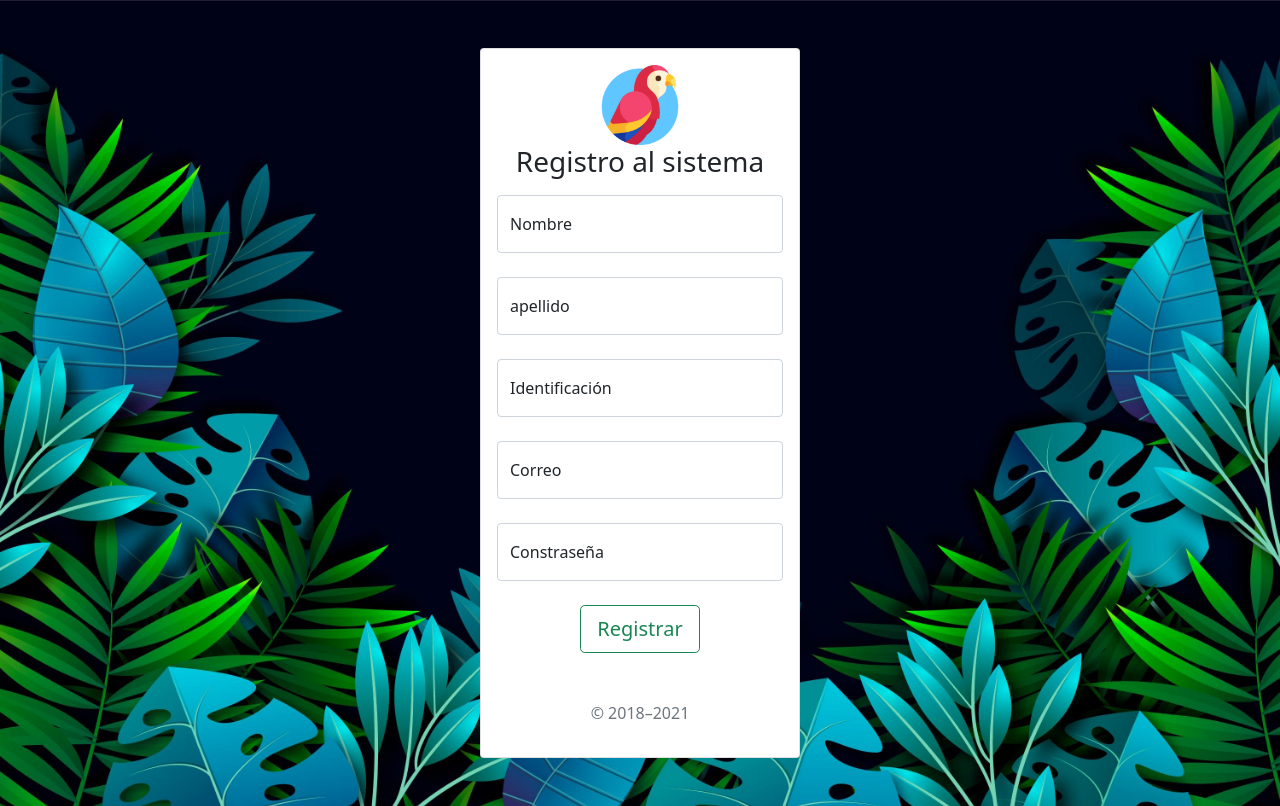
After one commit to lvegadi/sabumafu, a Django app: page /ingreso/registro/ in a window 1280 px wide. The commit adds this page. Run offline with Django 3.2, Linux system fonts and the light colour scheme; some libraries are stand-ins or nearby versions.

Commit message:
arreglos login-signup

```diff
--- a/templates/home.html
+++ b/templates/home.html
@@ -76,8 +76,8 @@
         </form>
 
         <div class="text-end">
-          <button type="button" class="btn btn-outline-light me-2">Login</button>
-          <button type="button" class="btn btn-warning">Sign-up</button>
+          <a href="/ingreso/" role="button" class="btn btn-outline-light me-2">Ingreso</a>
+          <a href=""  role="button" class="btn btn-success">Registro</a>
         </div>
       </div>
     </div>
--- /dev/null
+++ b/templates/ingreso/registro.html
@@ -0,0 +1,70 @@
+{% load static %}
+<!DOCTYPE html>
+<html>
+
+<head>
+    <!-- META -->
+    <meta charse="UTF-8">
+    <meta name="viewport" content="width=device-width, initial-scale=1.0">
+    <link rel="shortcut icon" href='{% static "images/logo.ico" %}' />
+
+    <!-- Bootstrap CSS -->
+
+    <link rel="stylesheet" href='{% static "css/bootstrap.min.css" %}'>
+    <link href='{% static "css/login.css" %}' rel="stylesheet">
+    <title>{% block title %} {{ title }} {% endblock %}</title>
+
+</head>
+<!-- Custom styles for this template -->
+<link href="signin.css" rel="stylesheet">
+</head>
+
+<body class="text-center">
+    <div class="card w-25 my-5 mx-auto ">
+        <div class="card-body">
+            <form id="reg_form" method="post" name="reg_form">
+                {% csrf_token %}
+                <img src='{% static "images/logo.ico" %}' alt="ico" width="80" height="80">
+                <h1 class="h3 mb-3 fw-normal">Registro al sistema</h1>
+                <div class="form-floating">
+                    <input type="text" class="form-control" id="reg_name" name="reg_name" placeholder="Nombre">
+                    <label for="reg_name">Nombre</label>
+                </div>
+                <br>
+                <div class="form-floating">
+                    <input type="text" class="form-control" id="reg_lastname" name="reg_lastname" placeholder="Apellido">
+                    <label for="reg_lastname">apellido</label>
+                </div>
+                <br>
+                <div class="form-floating">
+                    <input type="text" class="form-control" id="reg_id" name="reg_id" placeholder="Identificación">
+                    <label for="reg_id">Identificación</label>
+                </div>
+                <br>
+                <div class="form-floating">
+                    <input type="email" class="form-control" id="reg_email" name="reg_email" placeholder="name@example.com">
+                    <label for="floatingIreg_emailnput">Correo</label>
+                </div>
+                <br>
+                <div class="form-floating">
+                    <input type="password" class="form-control" id="reg_password" name="reg_password" placeholder="Constraseña">
+                    <label for="reg_password">Constraseña</label>
+                </div>
+                <br>
+                <button class="btn btn-lg btn-outline-success btn-block" type="submit">Registrar</button>
+                <p class="mt-5 mb-3 text-muted">&copy; 2018–2021</p>
+            </form>
+        </div>
+    </div>
+
+
+    <!-- SCRIPTS -->
+    <script src='{% static "js/jquery-3.6.0.min.js" %}'></script>
+    <script src='{% static "js/bootstrap.min.js" %}'></script>
+    <script src='{% static "js/bootstrap.bundle.min.js" %}'></script>
+</body>
+
+{% block contenido %}
+{% endblock%}
+
+</html>
--- a/websabumafu/urls.py
+++ b/websabumafu/urls.py
@@ -16,7 +16,7 @@ Including another URLconf
 from django.conf.urls import url
 from django.contrib import admin
 from django.urls import path
-from zonas.views import index, zona, todazona,ingreso
+from zonas.views import index, zona, todazona,ingreso, registro
 
 urlpatterns = [
     path('admin/', admin.site.urls),
@@ -25,5 +25,6 @@ urlpatterns = [
     path('zonas/<slug:slug>', zona, name="zona_detalles"),
     path('zonas/', todazona, name="zona_lista"),
     path('ingreso/',ingreso,name="loging"),
+    path('ingreso/registro/',registro,name="signup"),
 
 ]
--- a/zonas/views.py
+++ b/zonas/views.py
@@ -12,10 +12,15 @@ def ingreso(request):
     data = {'title': 'sabumafu'}
     return render(request,'ingreso/index.html',data)
 
+def registro(request):
+    data = {'title': 'sabumafu'}
+    return render(request,'ingreso/registro.html',data)
+
+
 def zona(request,slug=None):
     if slug is not None:
         try:
-           myzona = Zona_protegida.objects.get(slug=slug)
+            myzona = Zona_protegida.objects.get(slug=slug)
         except Zona_protegida.DoesNotExist:
             raise Http404
         except:
```
Also changed, not shown: templates/ingreso/index.html (+9 -13 lines), db.sqlite3.
